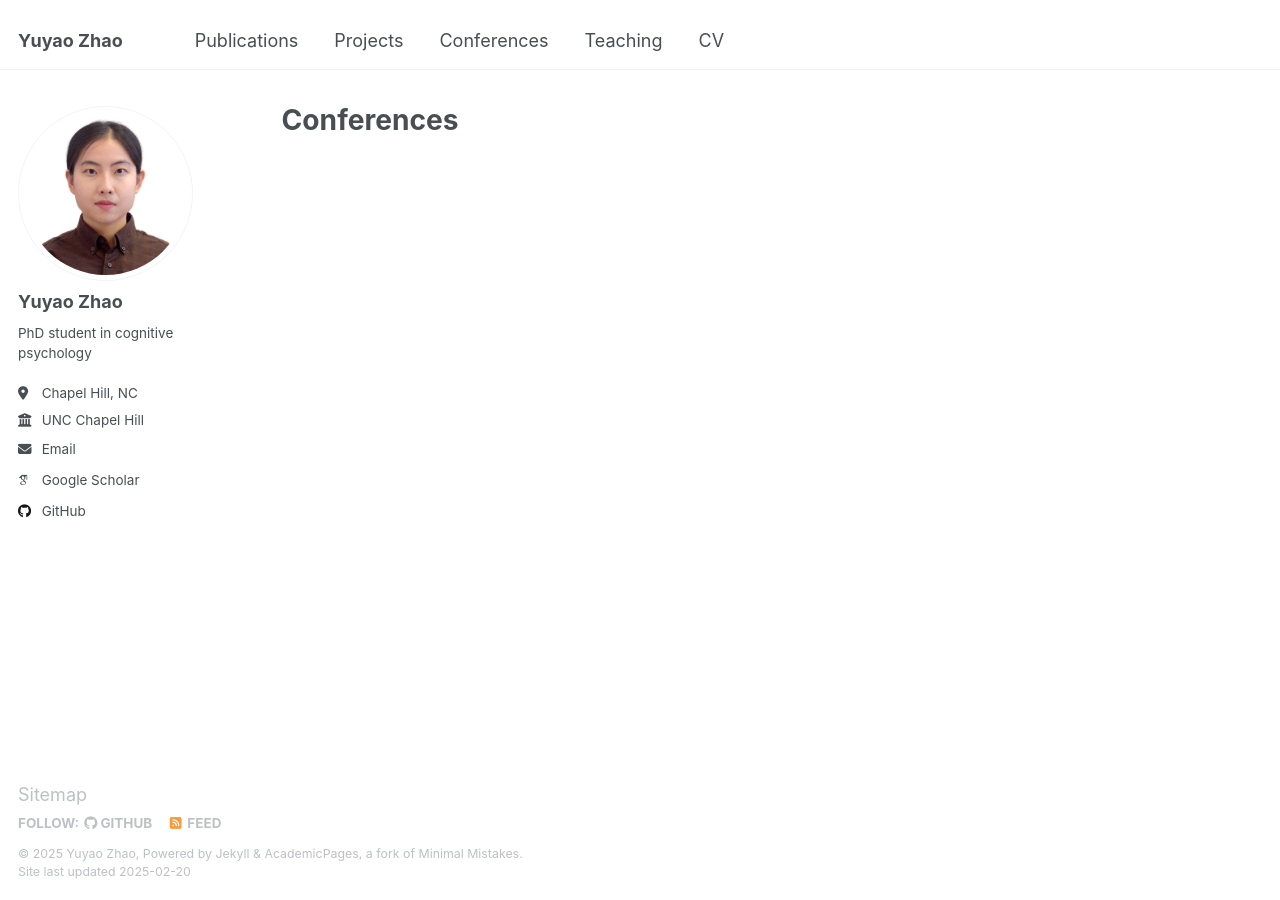
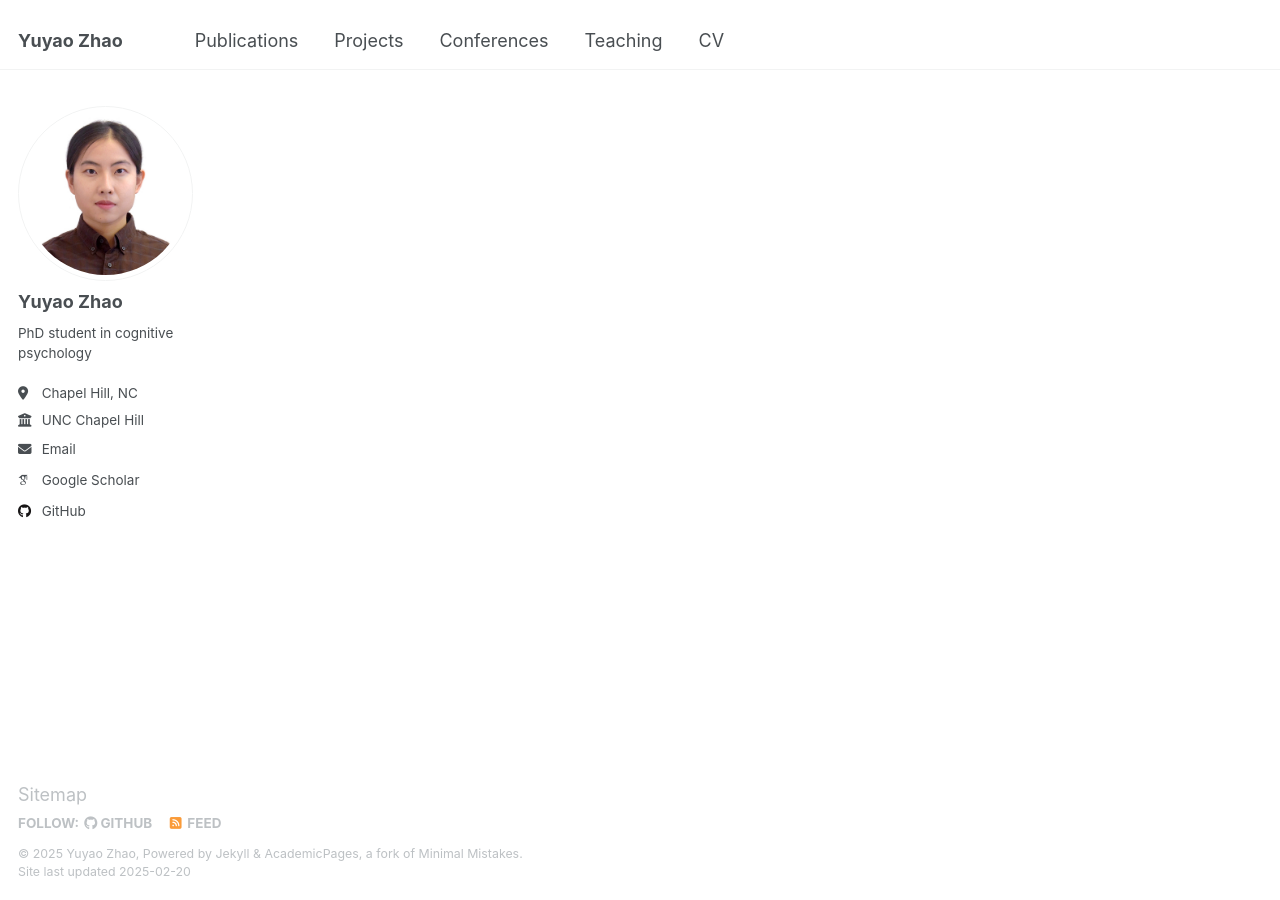
Before and after one commit to zhaoyuyao/zhaoyuyao.github.io, a Jekyll site: the page built from _pages/conferences.html, in a window 1280 px wide. Built offline with Jekyll 4.4.1, drawn with Linux system fonts in a browser that asks for light colours; some web fonts are replaced.

Commit message:
Update conferences.html

```diff
--- a/_pages/conferences.html
+++ b/_pages/conferences.html
@@ -1,29 +1,9 @@
 ---
 layout: archive
-title: "Conferences"
 permalink: /conferences/
 author_profile: true
 ---
 
-{% include base_path %}
-
-<!-- New style rendering if conferences categories are defined -->
-{% if site.conferences_category %}
-  {% for category in site.conferences_category  %}
-    {% assign title_shown = false %}
-    {% for post in site.conferences reversed %}
-      {% if post.category != category[0] %}
-        {% continue %}
-      {% endif %}
-      {% unless title_shown %}
-        <h2>{{ category[1].title }}</h2><hr />
-        {% assign title_shown = true %}
-      {% endunless %}
-      {% include archive-single.html %}
-    {% endfor %}
-  {% endfor %}
-{% else %}
   {% for post in site.conferences reversed %}
     {% include archive-single.html %}
   {% endfor %}
-{% endif %}
```
